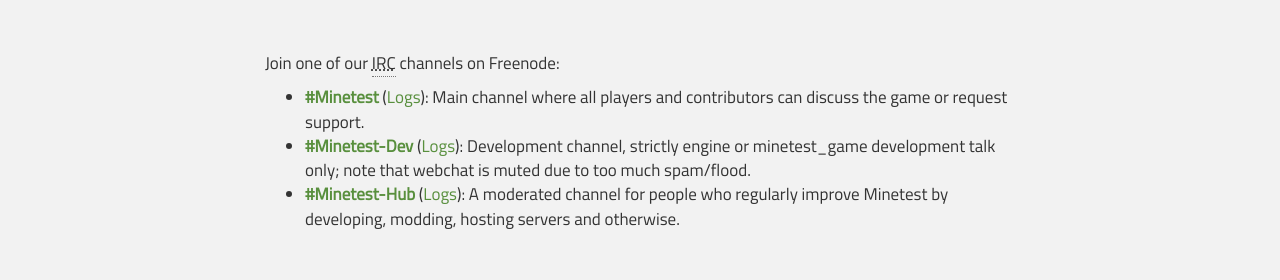
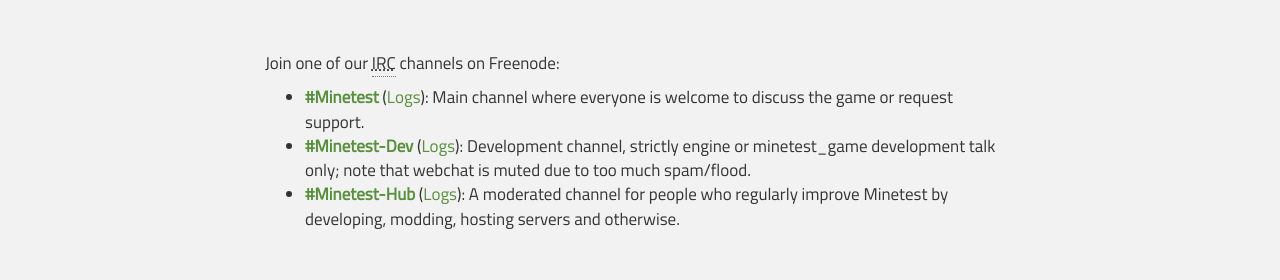
Before and after one commit to minetest/minetest.github.io, a Jekyll site: the page built from irc.html, in a window 1280 px wide and 900 px high. Shown: the part 439-719 px from the top of the window. Built offline with Jekyll 4.4.1, drawn with Linux system fonts in a browser that asks for light colours; comment, search, counter and statistics services are not loaded.

Commit message:
Update #Minetest description.

```diff
--- a/irc.html
+++ b/irc.html
@@ -15,7 +15,7 @@ redirect_from:
     <li>
       <strong><a href="https://webchat.freenode.net/?channels=#minetest">#Minetest</a></strong>
         (<a href="http://irc.minetest.net/minetest">Logs</a>):
-        Main channel where all players and contributors can discuss the game or request support.
+        Main channel where everyone is welcome to discuss the game or request support.
     </li>
 
     <li>
```
